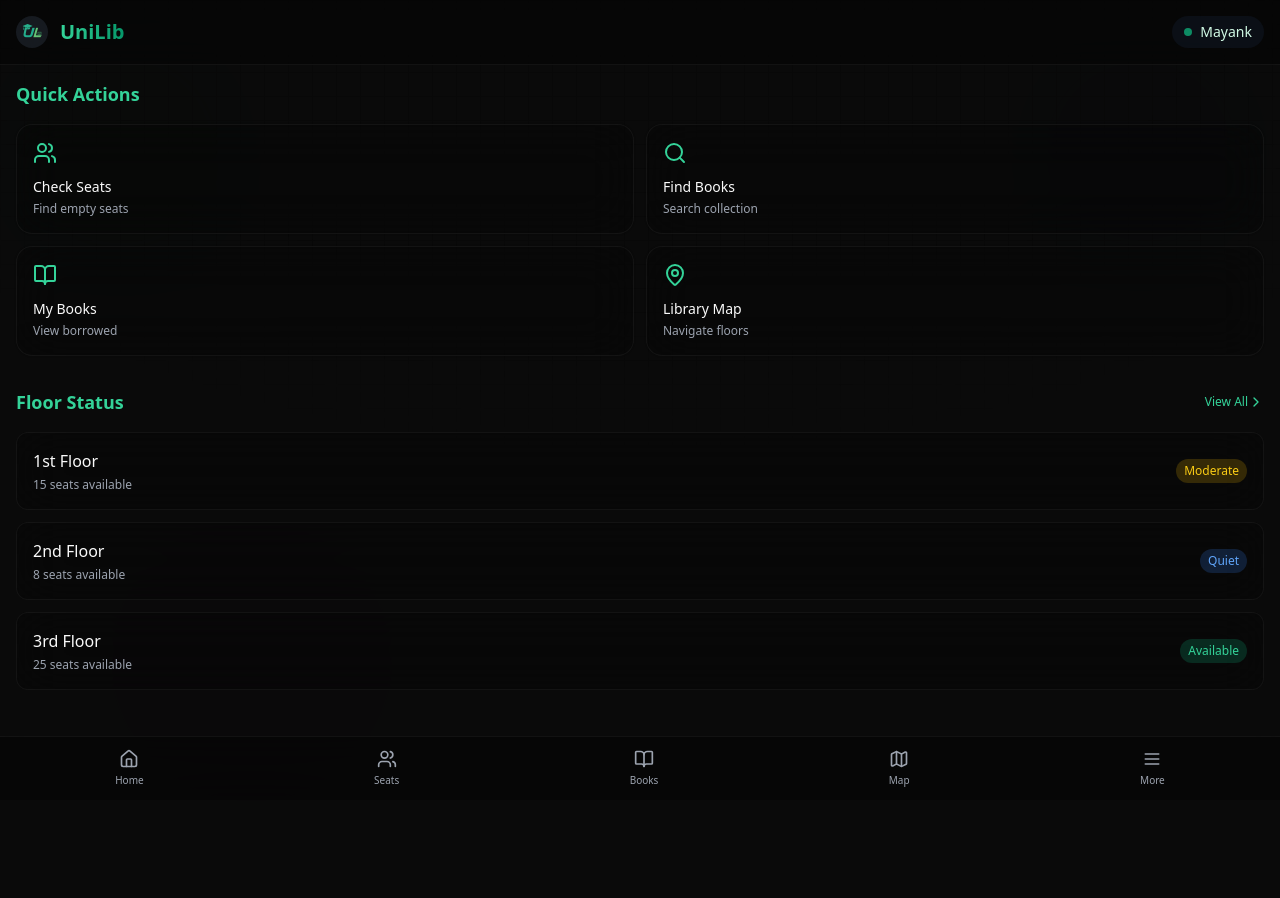
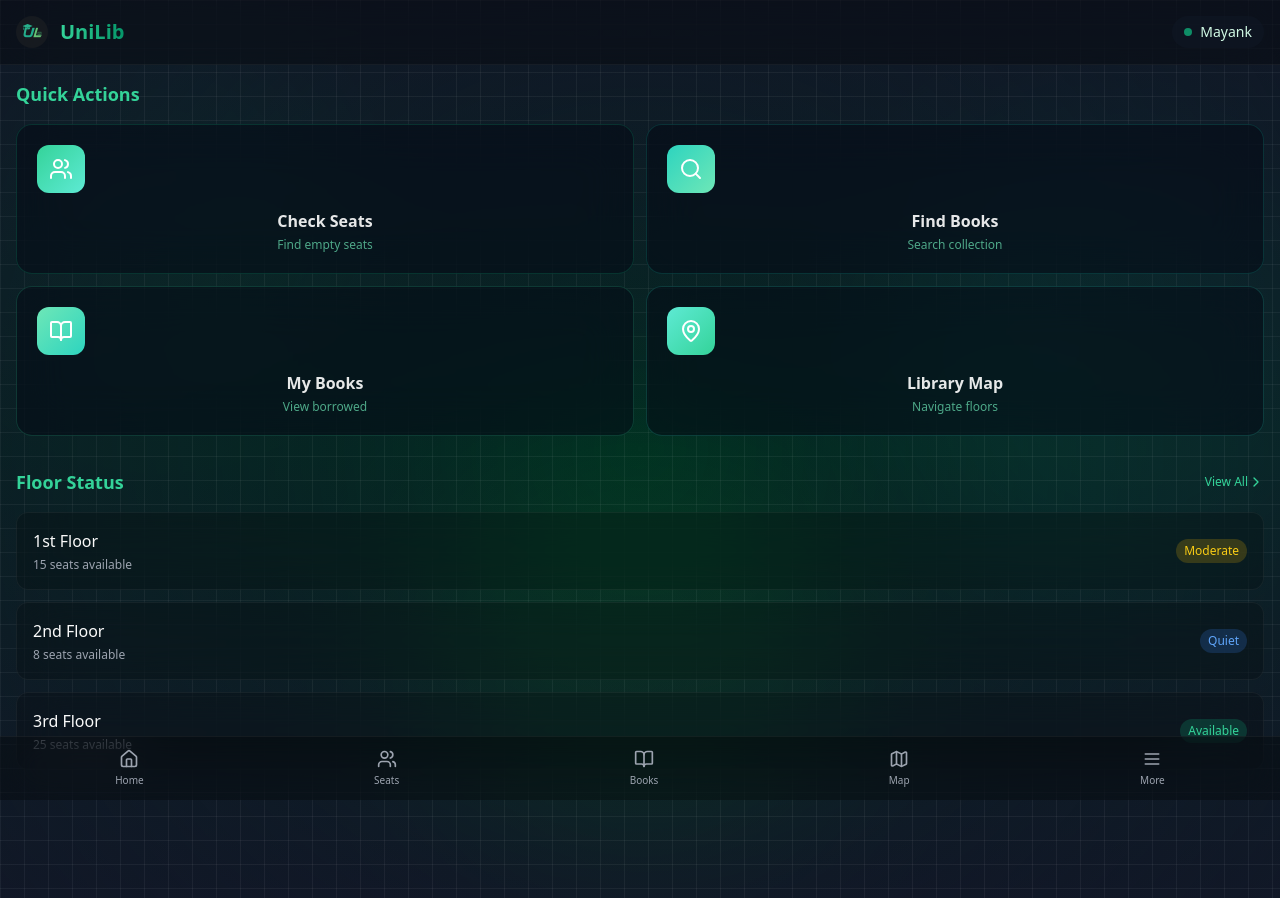
Before and after one commit to mayankthawani/UniLib, a Next.js app: page /Dashboard in a window 1280 px wide. Before the commit the page ends 818 px from the top, so only its background shows below. Built offline with nearby package versions, Linux system fonts and the light colour scheme.

Commit message:
enhance the dashboard

```diff
--- a/app/Dashboard/page.jsx
+++ b/app/Dashboard/page.jsx
@@ -9,19 +9,22 @@ import { cn } from "@/lib/utils"
 
 const Dashboard = () => {
   return (
-    <div className="min-h-screen relative overflow-hidden bg-[#0A0A0A]">
+    <div className="min-h-screen relative overflow-hidden bg-gradient-to-b from-gray-900 via-emerald-950 to-gray-900">
       {/* Animated Background */}
       <div className="absolute inset-0 overflow-hidden">
-        {/* Gradient Orbs */}
-        <div className="absolute top-0 -left-4 w-72 h-72 bg-emerald-500 rounded-full mix-blend-multiply filter blur-xl opacity-20 animate-blob" />
-        <div className="absolute top-0 -right-4 w-72 h-72 bg-blue-500 rounded-full mix-blend-multiply filter blur-xl opacity-20 animate-blob animation-delay-2000" />
-        <div className="absolute -bottom-8 left-20 w-72 h-72 bg-purple-500 rounded-full mix-blend-multiply filter blur-xl opacity-20 animate-blob animation-delay-4000" />
+        {/* Animated gradient spheres */}
+        <div className="absolute top-0 -left-4 w-96 h-96 bg-emerald-400 rounded-full mix-blend-soft-light filter blur-3xl opacity-30 animate-blob" />
+        <div className="absolute top-1/4 -right-4 w-96 h-96 bg-teal-400 rounded-full mix-blend-soft-light filter blur-3xl opacity-30 animate-blob animation-delay-2000" />
+        <div className="absolute bottom-0 left-1/3 w-96 h-96 bg-green-400 rounded-full mix-blend-soft-light filter blur-3xl opacity-30 animate-blob animation-delay-4000" />
 
-        {/* Grid Pattern */}
-        <div className="absolute inset-0 bg-[linear-gradient(to_right,#080808_1px,transparent_1px),linear-gradient(to_bottom,#080808_1px,transparent_1px)] bg-[size:24px_24px] [mask-image:radial-gradient(ellipse_60%_50%_at_50%_0%,#000_70%,transparent_110%)]" />
+        {/* Shimmer effect */}
+        <div className="absolute inset-0 bg-[radial-gradient(circle_at_50%_50%,rgba(17,24,39,0),rgba(17,24,39,1))] opacity-70" />
+
+        {/* Grid overlay */}
+        <div className="absolute inset-0 bg-[linear-gradient(to_right,rgba(255,255,255,0.05)_1px,transparent_1px),linear-gradient(to_bottom,rgba(255,255,255,0.05)_1px,transparent_1px)] bg-[size:24px_24px]" />
       </div>
 
-      {/* Content Container with Glass Effect */}
+      {/* Content Container */}
       <div className="relative z-10">
         {/* Header - updated with stronger glass effect */}
         <header className="fixed top-0 w-full bg-black/30 backdrop-blur-xl border-b border-white/5 z-50">
@@ -40,30 +43,69 @@ const Dashboard = () => {
         </header>
 
         <main className="pt-20 px-4 pb-24">
-          {/* Quick Actions - updated with glass morphism */}
+          {/* Quick Actions Section */}
           <section className="mb-8">
             <h2 className="text-lg font-semibold mb-4 text-emerald-400">Quick Actions</h2>
             <div className="grid grid-cols-2 gap-3">
               {[
-                { title: 'Check Seats', icon: Users, color: 'emerald', desc: 'Find empty seats' },
-                { title: 'Find Books', icon: Search, color: 'blue', desc: 'Search collection' },
-                { title: 'My Books', icon: BookOpen, color: 'purple', desc: 'View borrowed' },
-                { title: 'Library Map', icon: MapPin, color: 'pink', desc: 'Navigate floors' },
+                {
+                  title: 'Check Seats',
+                  icon: Users,
+                  gradient: 'from-emerald-500/20 via-emerald-500/10 to-transparent',
+                  iconGradient: 'from-emerald-400 to-teal-300',
+                  desc: 'Find empty seats',
+                  border: 'border-emerald-500/20'
+                },
+                {
+                  title: 'Find Books',
+                  icon: Search,
+                  gradient: 'from-teal-500/20 via-teal-500/10 to-transparent',
+                  iconGradient: 'from-teal-400 to-emerald-300',
+                  desc: 'Search collection',
+                  border: 'border-teal-500/20'
+                },
+                {
+                  title: 'My Books',
+                  icon: BookOpen,
+                  gradient: 'from-emerald-400/20 via-emerald-400/10 to-transparent',
+                  iconGradient: 'from-emerald-300 to-teal-400',
+                  desc: 'View borrowed',
+                  border: 'border-emerald-400/20'
+                },
+                {
+                  title: 'Library Map',
+                  icon: MapPin,
+                  gradient: 'from-teal-400/20 via-teal-400/10 to-transparent',
+                  iconGradient: 'from-teal-300 to-emerald-400',
+                  desc: 'Navigate floors',
+                  border: 'border-teal-400/20'
+                },
               ].map((item, i) => (
                 <motion.button
                   key={i}
-                  whileHover={{ scale: 1.02, backgroundColor: "rgba(20, 20, 20, 0.8)" }}
+                  whileHover={{ scale: 1.02 }}
                   whileTap={{ scale: 0.98 }}
                   className={cn(
-                    "flex flex-col items-start p-4 rounded-2xl",
-                    "bg-black/20 backdrop-blur-xl border border-white/5",
-                    "hover:border-emerald-500/20 transition-all duration-200",
-                    "shadow-[0_0_1px_1px_rgba(0,0,0,0.1)]"
+                    "flex flex-col items-start p-5 rounded-2xl relative overflow-hidden group card-hover-effect",
+                    "bg-gray-950/50 backdrop-blur-xl",
+                    `border ${item.border}`,
+                    "transition-all duration-300"
                   )}
                 >
-                  <item.icon className="w-6 h-6 mb-3 text-emerald-400" />
-                  <h3 className="text-sm font-medium mb-1">{item.title}</h3>
-                  <p className="text-xs text-gray-400">{item.desc}</p>
+                  <div className={cn(
+                    "absolute inset-0 opacity-0 group-hover:opacity-100 transition-opacity duration-500",
+                    `bg-gradient-to-br ${item.gradient}`
+                  )} />
+                  <div className="relative z-10 w-full">
+                    <div className={cn(
+                      "bg-gradient-to-br w-12 h-12 rounded-xl flex items-center justify-center mb-4",
+                      item.iconGradient
+                    )}>
+                      <item.icon className="w-6 h-6 text-white" />
+                    </div>
+                    <h3 className="text-base font-semibold mb-1 text-white/90">{item.title}</h3>
+                    <p className="text-xs text-emerald-300/70">{item.desc}</p>
+                  </div>
                 </motion.button>
               ))}
             </div>
--- /dev/null
+++ b/app/Searchbooks/page.jsx
@@ -0,0 +1,11 @@
+import React from 'react'
+
+const page = () => {
+  return (
+    <div>
+
+    </div>
+  )
+}
+
+export default page
--- a/app/globals.css
+++ b/app/globals.css
@@ -96,14 +96,40 @@ input:focus::placeholder {
 }
 
 @keyframes blob {
-  0% { transform: translate(0px, 0px) scale(1); }
-  33% { transform: translate(30px, -50px) scale(1.1); }
-  66% { transform: translate(-20px, 20px) scale(0.9); }
-  100% { transform: translate(0px, 0px) scale(1); }
+  0% {
+    transform: translate(0px, 0px) scale(1);
+    opacity: 0.3;
+  }
+  33% {
+    transform: translate(30px, -50px) scale(1.2);
+    opacity: 0.4;
+  }
+  66% {
+    transform: translate(-20px, 20px) scale(0.9);
+    opacity: 0.3;
+  }
+  100% {
+    transform: translate(0px, 0px) scale(1);
+    opacity: 0.3;
+  }
+}
+
+@keyframes cardHoverGlow {
+  0% { box-shadow: 0 0 0 0 rgba(16, 185, 129, 0.4); }
+  100% { box-shadow: 0 0 20px 2px rgba(16, 185, 129, 0.2); }
+}
+
+.card-hover-effect {
+  transition: all 0.3s ease;
+}
+
+.card-hover-effect:hover {
+  animation: cardHoverGlow 1.5s infinite alternate;
+  border-color: rgba(16, 185, 129, 0.5);
 }
 
 .animate-blob {
-  animation: blob 7s infinite;
+  animation: blob 10s infinite cubic-bezier(0.4, 0, 0.2, 1);
 }
 
 .animation-delay-2000 {
```
